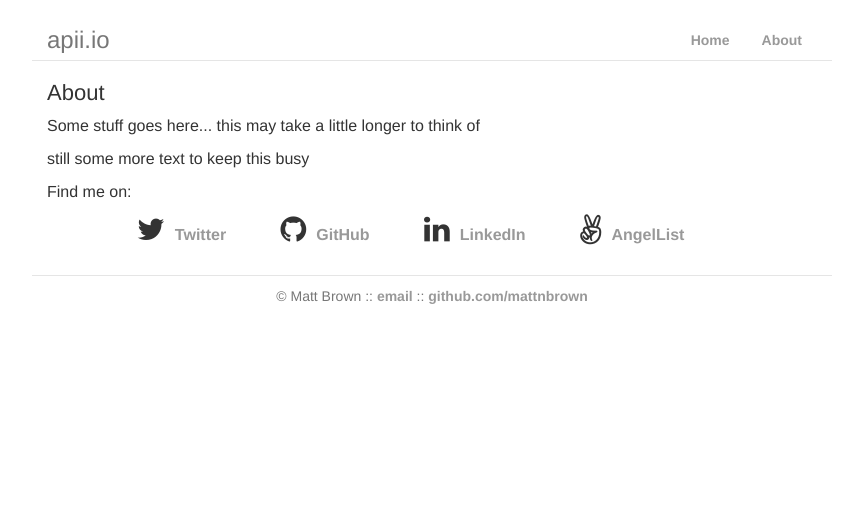
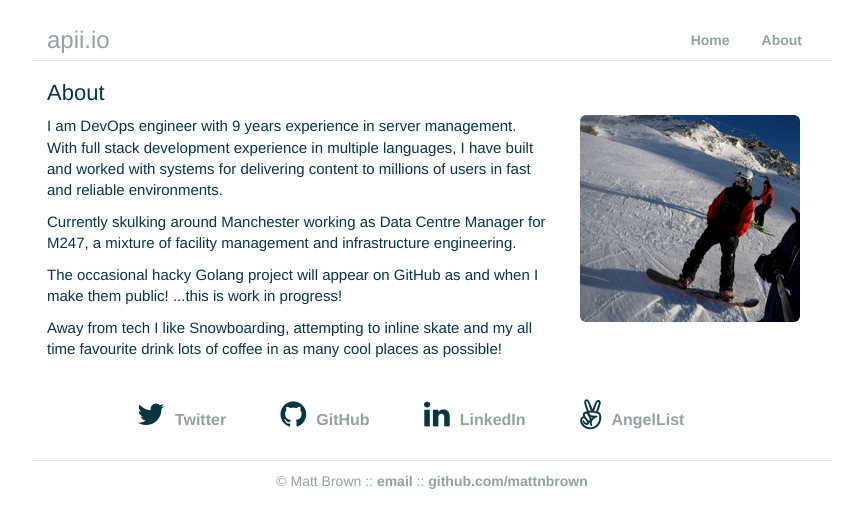
Before and after one commit to mattnbrown/mattnbrown.github.io, a Jekyll site: the page built from about/index.html, in a window 1280 px wide. Shown: the top 528 px of the page, without its empty margins (208-1071 px from the left). Built offline with Jekyll 4.4.1, drawn with Linux system fonts in a browser that asks for light colours.

Commit message:
some colour and content

```diff
--- a/about/index.html
+++ b/about/index.html
@@ -2,15 +2,23 @@
 layout: default
 title: apii.io | Matt Brown | About
 ---
-<div>
+<div class="about">
 	<h1>About</h1>
-	<p>Some stuff goes here... this may take a little longer to think of</p>
-	<p>still some more text to keep this busy</p>
-	<p>Find me on:</p>
+	<div class="row">
+  <div class="col-xs-12 col-md-8">
+		<p>I am DevOps engineer with 9 years experience in server management. With full stack development experience in multiple languages, I have built and worked with systems for delivering content to millions of users in fast and reliable environments.</p>
+		<p>Currently skulking around Manchester working as Data Centre Manager for M247, a mixture of facility management and infrastructure engineering.</p>
+		<p>The occasional hacky Golang project will appear on GitHub as and when I make them public! ...this is work in progress!</p>
+		<p>Away from tech I like Snowboarding, attempting to inline skate and my all time favourite drink lots of coffee in as many cool places as possible!</p>
+	</div>
+  <div class="col-xs-6 col-md-4"><img src="../assets/Obr2016.jpg" alt="..." class="img-rounded"></div>
+</div>
+
 	<ul class="connections">
 		<li><i class="fa fa-twitter" aria-hidden="true"></i><a href="https://twitter.com/mattnbrown">Twitter</a></li>
 		<li><i class="fa fa-github" aria-hidden="true"></i><a href="https://github.com/mattnbrown">GitHub</a></li>
 		<li><i class="fa fa-linkedin" aria-hidden="true"></i><a href="https://uk.linkedin.com/in/mattnbrown">LinkedIn</a></li>
 		<li><i class="fa fa-angellist" aria-hidden="true"></i><a href="https://angel.co/matt-brown-12">AngelList</a></li>
 	</ul>
+
 </div>
--- a/css/main.css
+++ b/css/main.css
@@ -12,24 +12,25 @@ body {
   border-bottom: 1px solid #e5e5e5;
 }
 
-.header a { ext-decoration: none; color: #999; font-weight: bold;}
-.header a:hover { color: #999 }
+.header a { ext-decoration: none; color: #93a1a1; font-weight: bold;}
+.header a:hover { color: #93a1a1 }
 
 .header h3 {
   margin-top: 0;
   margin-bottom: 0;
   line-height: 40px;
+  color: #93a1a1;
 }
 
 /* footer stuff */
 .footer {
   padding-top: 10px;
-  color: #777;
+  color: #93a1a1;
   border-top: 1px solid #e5e5e5;
   text-align: center;
 }
 
-.footer a { ext-decoration: none; color: #999; font-weight: bold;}
+.footer a { ext-decoration: none; color: #93a1a1; font-weight: bold;}
 .footer a:hover { text-decoration: underline; }
 
 /* base container */
@@ -56,8 +57,14 @@ ul.posts li {
     list-style: none;
 }
 
+.about {
+    text-decoration: none;
+    font-size: 15px;
+    color: #073642;
+}
+
 ul.connections {
-    margin: 10px auto 20px;
+    margin: 30px auto 20px;
     font-size: 16px;
     line-height: 40px;
 }
@@ -73,5 +80,5 @@ ul.connections li {
   font-size: 30px;
 }
 
-.connections a { text-decoration: none; color: #999; font-weight: bold; }
-.connections a:hover { text-decoration: underline; color: #999; }
+.connections a { text-decoration: none; color: #93a1a1; font-weight: bold; }
+.connections a:hover { text-decoration: underline; color: #93a1a1; }
```
Also changed, not shown: assets/Obr2016.jpg (added), index.html (indentation only), 1 other file. Lines whose indentation alone changed are shown as unchanged.
